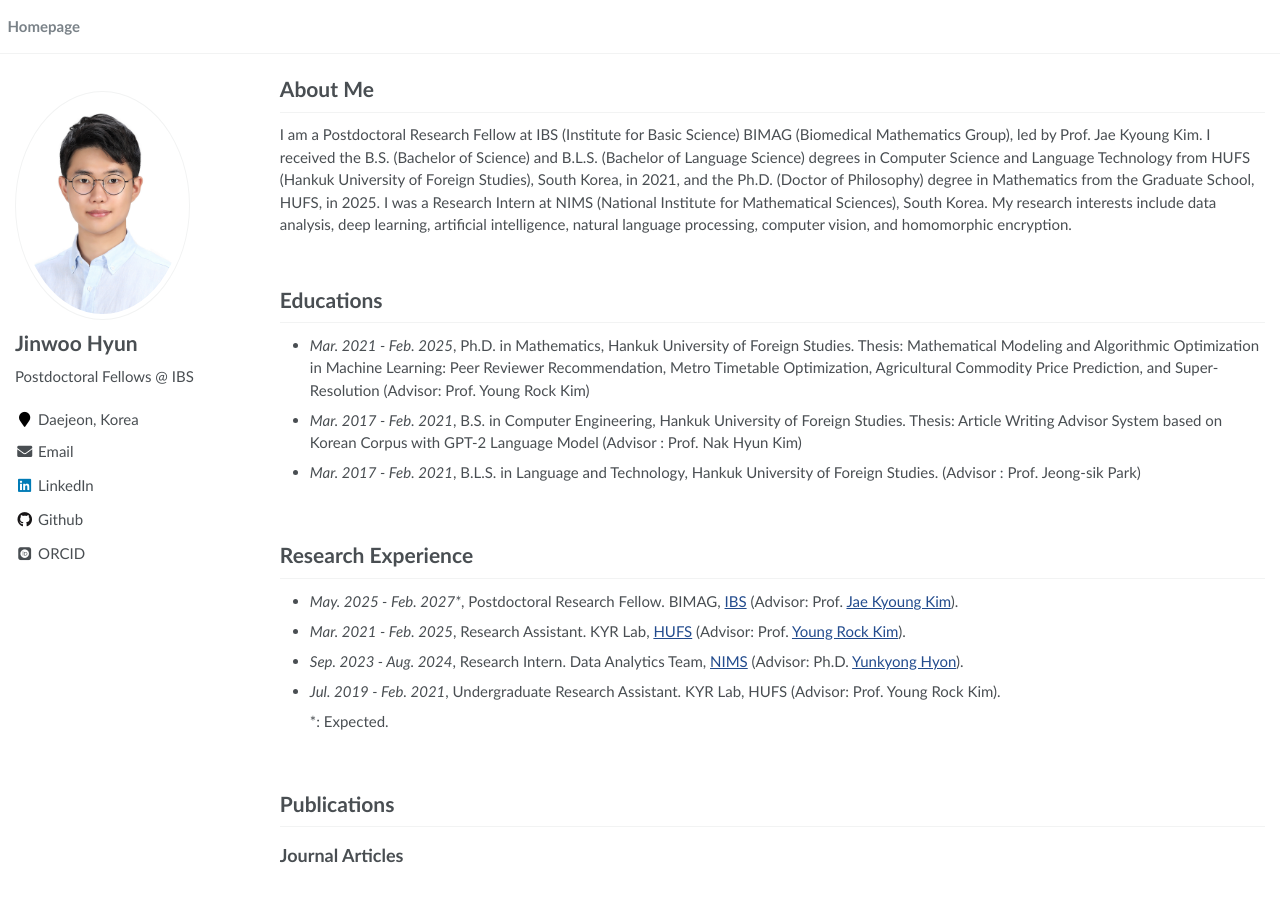
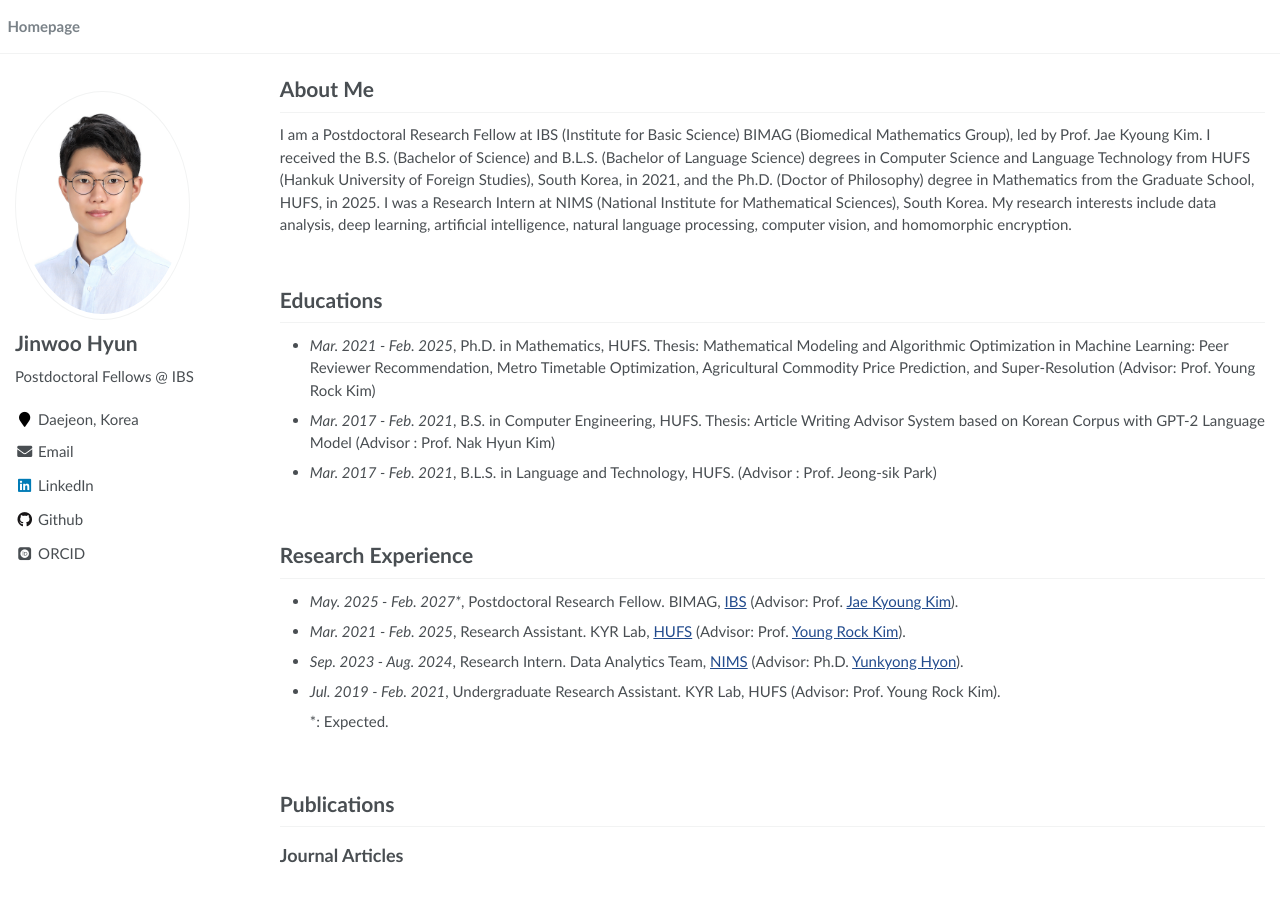
Before and after one commit to JW-George/JW-George.github.io, a Jekyll site: the page built from index.md, in a window 1280 px wide and 900 px high. Built offline with Jekyll 4.4.1, drawn with Linux system fonts in a browser that asks for light colours; some web fonts are replaced.

Commit message:
Update index.md

```diff
--- a/index.md
+++ b/index.md
@@ -29,9 +29,9 @@ I am a Postdoctoral Research Fellow at IBS (Institute for Basic Science) BIMAG (
 
 # Educations
 
-- *Mar. 2021 - Feb. 2025*, Ph.D. in Mathematics, Hankuk University of Foreign Studies. Thesis: Mathematical Modeling and Algorithmic Optimization in Machine Learning: Peer Reviewer Recommendation,  Metro Timetable Optimization, Agricultural Commodity Price Prediction, and Super-Resolution (Advisor: Prof. Young Rock Kim)
-- *Mar. 2017 - Feb. 2021*, B.S. in Computer Engineering, Hankuk University of Foreign Studies. Thesis: Article Writing Advisor System based on Korean Corpus with GPT-2 Language Model (Advisor : Prof. Nak Hyun Kim)
-- *Mar. 2017 - Feb. 2021*, B.L.S. in Language and Technology, Hankuk University of Foreign Studies. (Advisor : Prof. Jeong-sik Park)
+- *Mar. 2021 - Feb. 2025*, Ph.D. in Mathematics, HUFS. Thesis: Mathematical Modeling and Algorithmic Optimization in Machine Learning: Peer Reviewer Recommendation,  Metro Timetable Optimization, Agricultural Commodity Price Prediction, and Super-Resolution (Advisor: Prof. Young Rock Kim)
+- *Mar. 2017 - Feb. 2021*, B.S. in Computer Engineering, HUFS. Thesis: Article Writing Advisor System based on Korean Corpus with GPT-2 Language Model (Advisor : Prof. Nak Hyun Kim)
+- *Mar. 2017 - Feb. 2021*, B.L.S. in Language and Technology, HUFS. (Advisor : Prof. Jeong-sik Park)
 
 <br>
 
```
